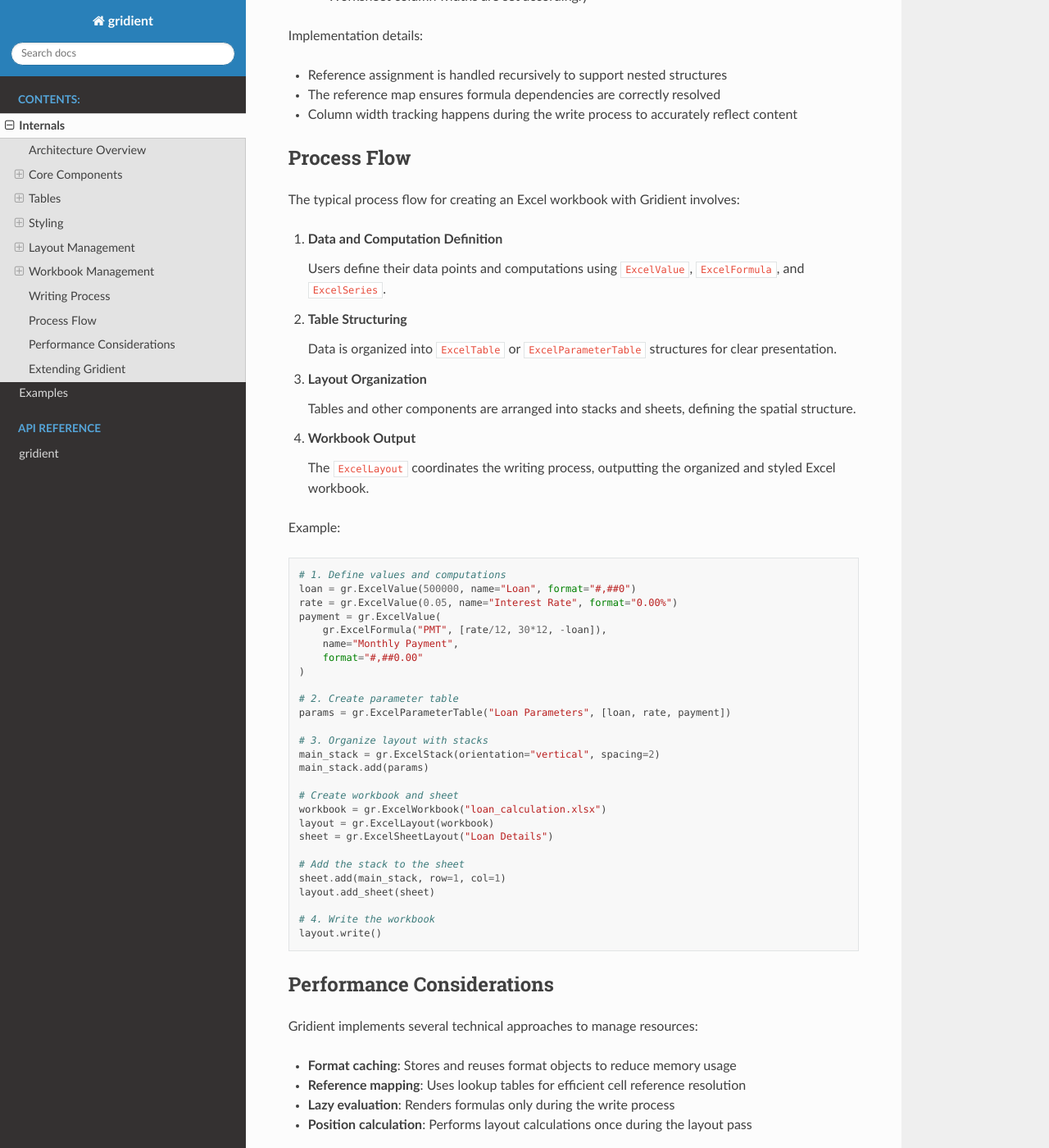
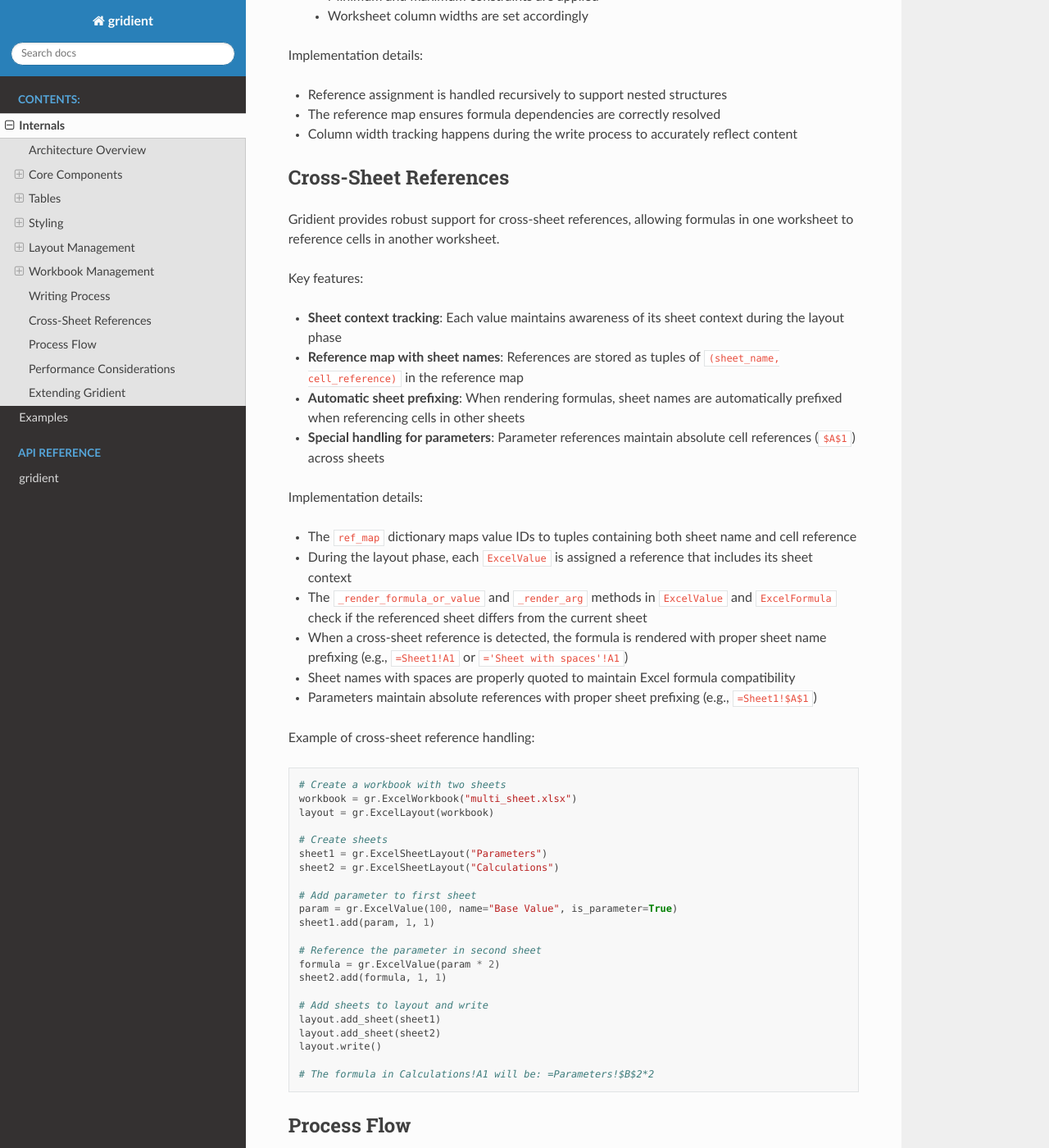
Before and after one commit to tomas789/gridient, a Sphinx documentation site: the page built from docs/source/internals.rst, in a window 1280 px wide and 1400 px high, scrolled down 6607 px. Shown: the whole window at 82% size. Built offline with Sphinx 7.4.7 and the Read the Docs theme 3.1.0, drawn with Linux system fonts in a browser that asks for light colours; some of the changed text lies outside the part shown.

Commit message:
Add documentation for cross-sheet references in Excel layout

```diff
--- a/docs/source/internals.rst
+++ b/docs/source/internals.rst
@@ -267,6 +267,54 @@ Implementation details:
 * The reference map ensures formula dependencies are correctly resolved
 * Column width tracking happens during the write process to accurately reflect content
 
+Cross-Sheet References
+---------------------
+
+Gridient provides robust support for cross-sheet references, allowing formulas in one worksheet to reference cells in another worksheet.
+
+Key features:
+
+* **Sheet context tracking**: Each value maintains awareness of its sheet context during the layout phase
+* **Reference map with sheet names**: References are stored as tuples of ``(sheet_name, cell_reference)`` in the reference map
+* **Automatic sheet prefixing**: When rendering formulas, sheet names are automatically prefixed when referencing cells in other sheets
+* **Special handling for parameters**: Parameter references maintain absolute cell references (``$A$1``) across sheets
+
+Implementation details:
+
+* The ``ref_map`` dictionary maps value IDs to tuples containing both sheet name and cell reference
+* During the layout phase, each ``ExcelValue`` is assigned a reference that includes its sheet context
+* The ``_render_formula_or_value`` and ``_render_arg`` methods in ``ExcelValue`` and ``ExcelFormula`` check if the referenced sheet differs from the current sheet
+* When a cross-sheet reference is detected, the formula is rendered with proper sheet name prefixing (e.g., ``=Sheet1!A1`` or ``='Sheet with spaces'!A1``)
+* Sheet names with spaces are properly quoted to maintain Excel formula compatibility
+* Parameters maintain absolute references with proper sheet prefixing (e.g., ``=Sheet1!$A$1``)
+
+Example of cross-sheet reference handling:
+
+.. code-block:: python
+
+    # Create a workbook with two sheets
+    workbook = gr.ExcelWorkbook("multi_sheet.xlsx")
+    layout = gr.ExcelLayout(workbook)
+
+    # Create sheets
+    sheet1 = gr.ExcelSheetLayout("Parameters")
+    sheet2 = gr.ExcelSheetLayout("Calculations")
+
+    # Add parameter to first sheet
+    param = gr.ExcelValue(100, name="Base Value", is_parameter=True)
+    sheet1.add(param, 1, 1)
+
+    # Reference the parameter in second sheet
+    formula = gr.ExcelValue(param * 2)
+    sheet2.add(formula, 1, 1)
+
+    # Add sheets to layout and write
+    layout.add_sheet(sheet1)
+    layout.add_sheet(sheet2)
+    layout.write()
+
+    # The formula in Calculations!A1 will be: =Parameters!$B$2*2
+
 Process Flow
 -----------
 
```
